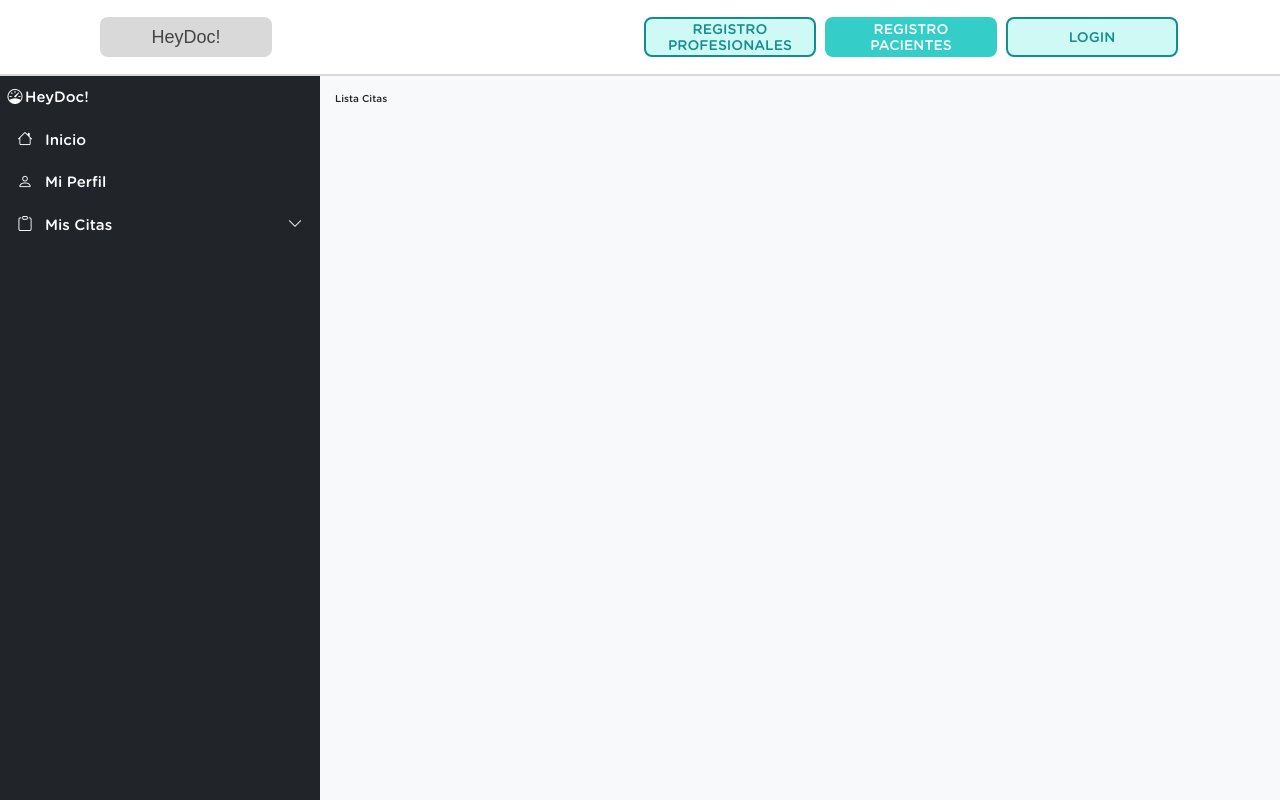
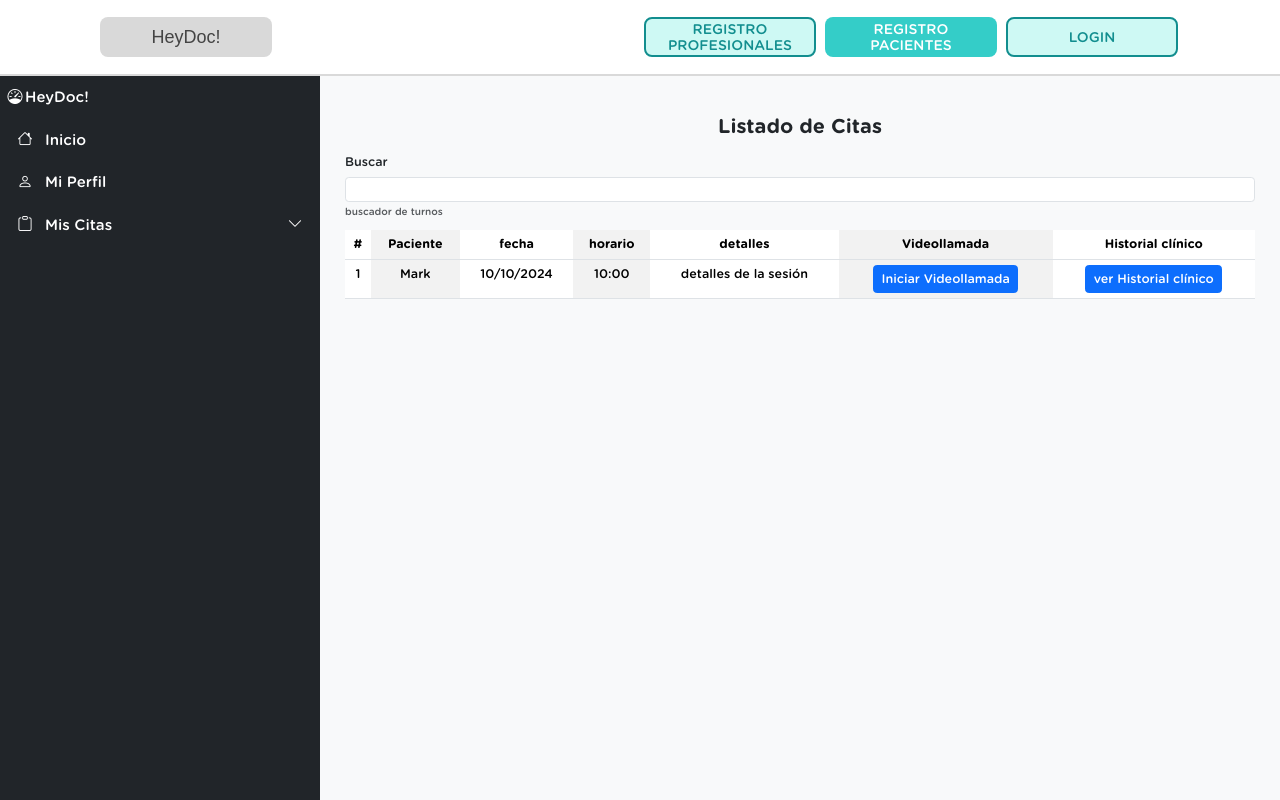
Before and after one commit to No-Country-simulation/S17-02-ft-Java-React, a React app in the folder frontend/: page /dashboard/ver-citas in a window 1280 px wide. Shown: the top 800 px of the page. Built offline with nearby package versions, Linux system fonts and the light colour scheme; the HTML template or start-up script is replaced by a standard one; a web font is replaced by a local one.

Commit message:
agregado tabla de turnos

```diff
--- a/frontend/src/components/DashboardSpecialist/ListaCitas/index.tsx
+++ b/frontend/src/components/DashboardSpecialist/ListaCitas/index.tsx
@@ -1,8 +1,49 @@
-
+import Table from 'react-bootstrap/Table';
 
 const ListaCitas = () => {
   return (
-    <div>Lista Citas</div>
+    <div className="container p-3">
+      <h1 className="text-center mb-4">Listado de Citas</h1>
+      <div className="mb-3">
+        <div className="mb-3 fs-5 gap-3">
+          <label  className="form-label">Buscar</label>
+          <input
+            type="text"
+            name=""
+            size={50}
+            className="form-control"
+            placeholder=""
+            aria-describedby="helpId"
+          />
+          <small id="helpId" className="text-muted">buscador de turnos</small>
+        </div>
+
+      </div>
+       <Table striped="columns" className='fs-5'>
+      <thead>
+        <tr>
+          <th className='text-center'>#</th>
+          <th className='text-center'>Paciente</th>
+          <th className='text-center'>fecha</th>
+          <th className='text-center'>horario</th>
+          <th className='text-center'>detalles</th>
+          <th className='text-center'>Videollamada</th>
+          <th className='text-center'>Historial clínico</th>
+        </tr>
+      </thead>
+      <tbody>
+        <tr className=''>
+          <td className='text-center fs-5'>1</td>
+          <td className='text-center fs-5'>Mark</td>
+          <td className='text-center fs-5'>10/10/2024</td>
+          <td className='text-center fs-5'>10:00</td>
+          <td className='text-center fs-5'>detalles de la sesión</td>
+          <td className='text-center fs-5'><button className="btn btn-primary fs-5">Iniciar Videollamada</button></td>
+          <td className='text-center fs-5'><button className="btn btn-primary fs-5">ver Historial clínico</button></td>
+        </tr>
+      </tbody>
+    </Table>
+    </div>
   )
 }
 
```
